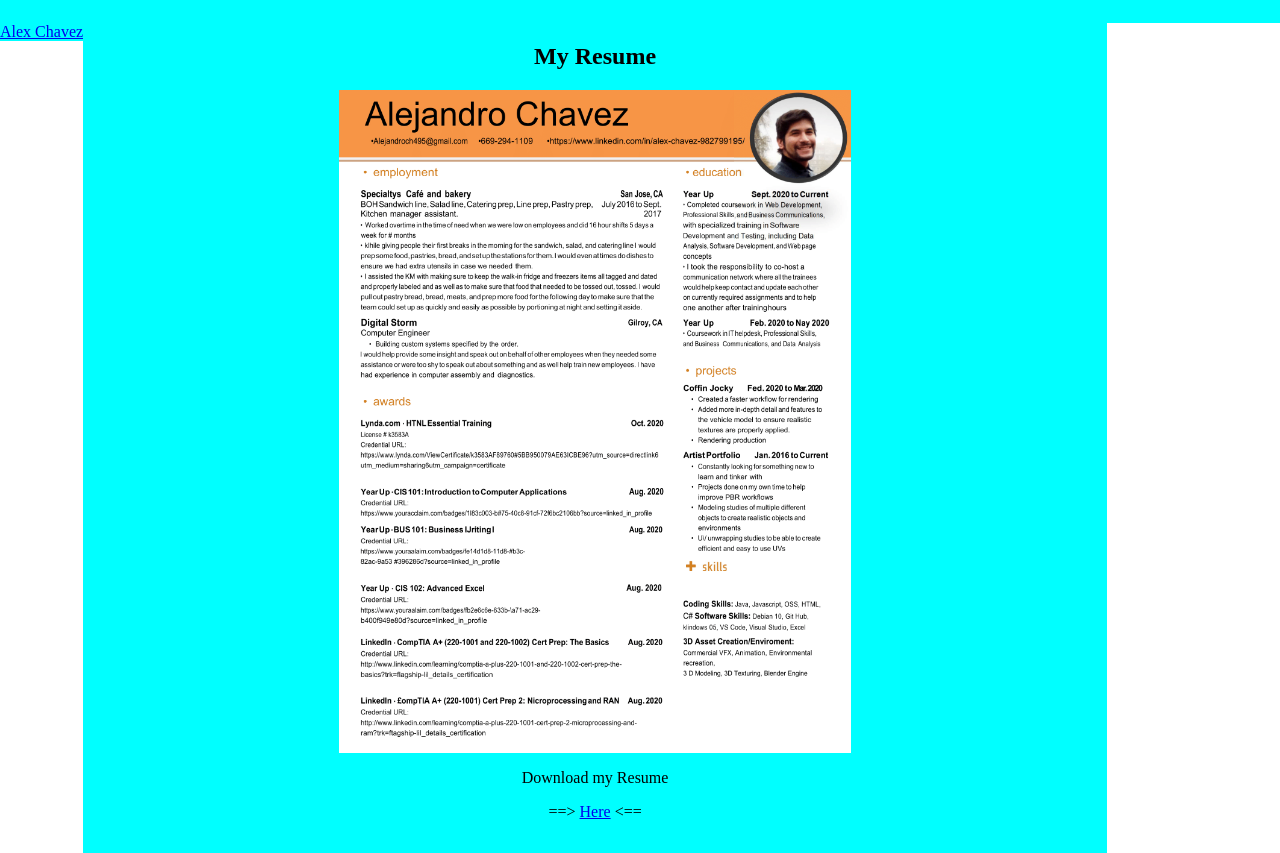
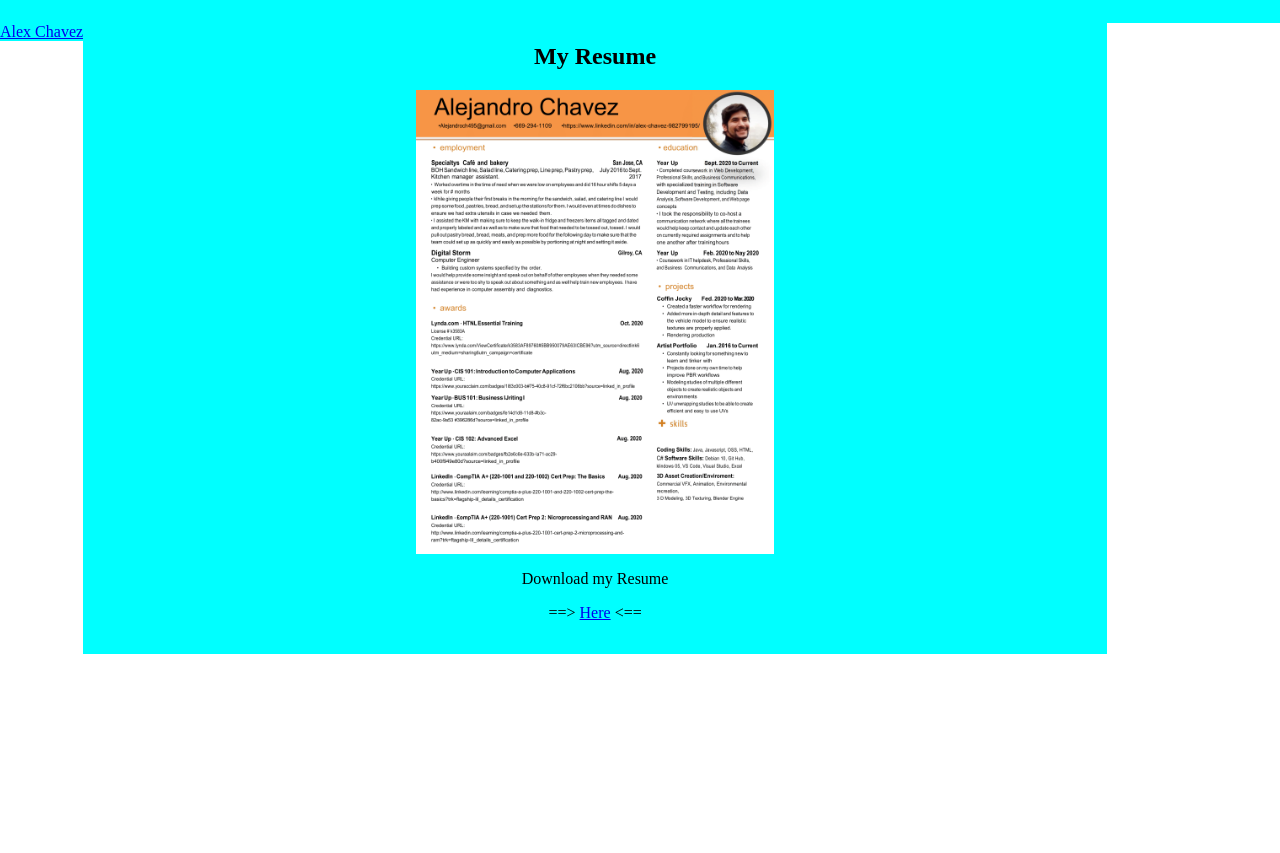
Before and after one commit to alejandroch495/it115-fl20-bio-ac, a plain HTML site: page index.html in a window 1280 px wide. Shown: the part 1508-2361 px from the top of the page. After the commit the page ends 2162 px from the top, so only its background shows below. Drawn offline with Linux system fonts and the light colour scheme.

Commit message:
Update index.html

```diff
--- a/index.html
+++ b/index.html
@@ -36,7 +36,7 @@
     </div>
     <div class="container" style="float:left;width: 80%;display: flex; flex-flow: column;align-items: center;">
         <h2>My Resume</h2>
-        <img width="50%" src="images/Resume.png" alt="Resume">
+        <img width="35%" src="images/Resume.png" alt="Resume">
         <p>Download my Resume
             <li style=" display: inline-block;width:150px;list-style-type: none;text-align: center;"> ==> <a href="Files/AlejandroChavez-Resume.pdf" style="width: 150px;">Here</a>
                 <==</li>
```
